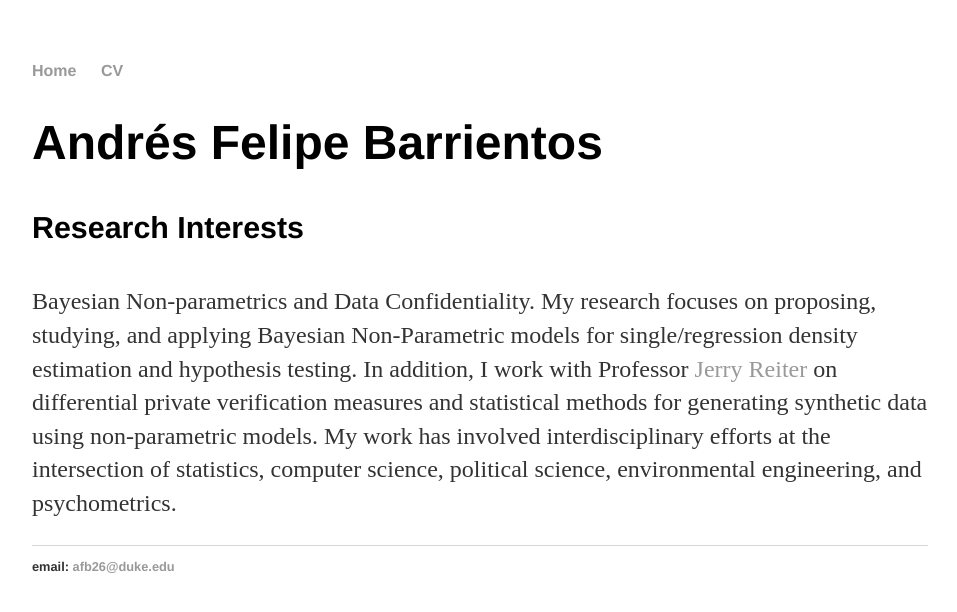
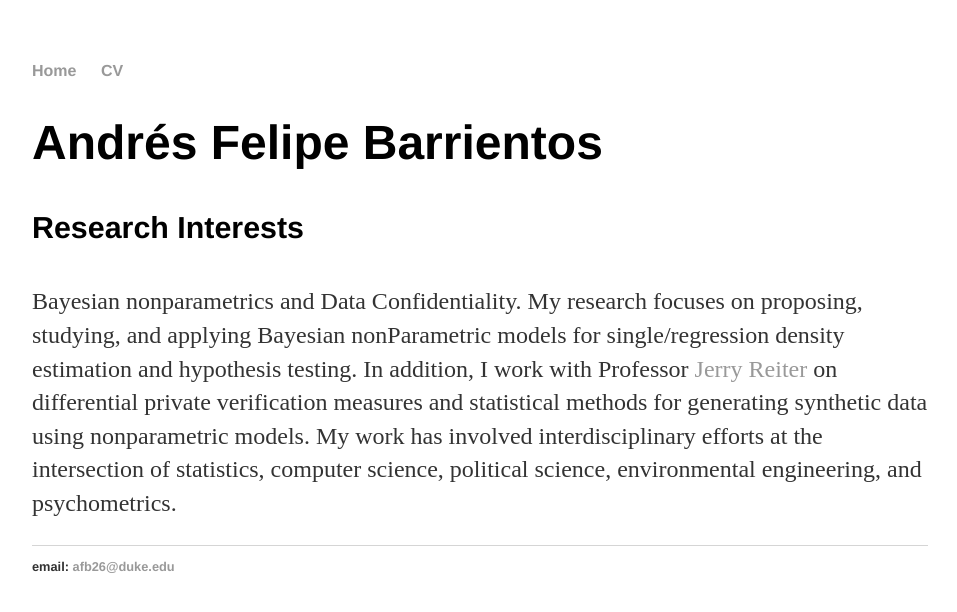
Before and after one commit to anfebar/anfebar.github.io, a Jekyll site: the page built from index.html, in a window 1280 px wide. Shown: the top 612 px of the page, without its empty margins (160-1117 px from the left). Built offline with Jekyll 4.4.1, drawn with Linux system fonts in a browser that asks for light colours.

Commit message:
Update index.html

```diff
--- a/index.html
+++ b/index.html
@@ -6,12 +6,12 @@ title: Andres F. Barrientos
 		<div class="blurb">
 			<h1>Andrés Felipe Barrientos</h1>
 			<h4>Research Interests</h4>
-			<p>Bayesian Non-parametrics and Data Confidentiality. My research focuses on proposing,
-				studying, and applying Bayesian Non-Parametric models for single/regression
+			<p>Bayesian nonparametrics and Data Confidentiality. My research focuses on proposing,
+				studying, and applying Bayesian nonParametric models for single/regression
 				density estimation and hypothesis testing. In addition,
 				I work with Professor <a href="http://www2.stat.duke.edu/~jerry/">Jerry Reiter</a>
 				on differential private verification measures and statistical methods
-				for generating synthetic data using non-parametric models.
+				for generating synthetic data using nonparametric models.
 				My work has involved interdisciplinary efforts at the intersection of statistics,
 				computer science, political science, environmental engineering, and psychometrics.</p>
 		</div>
```
